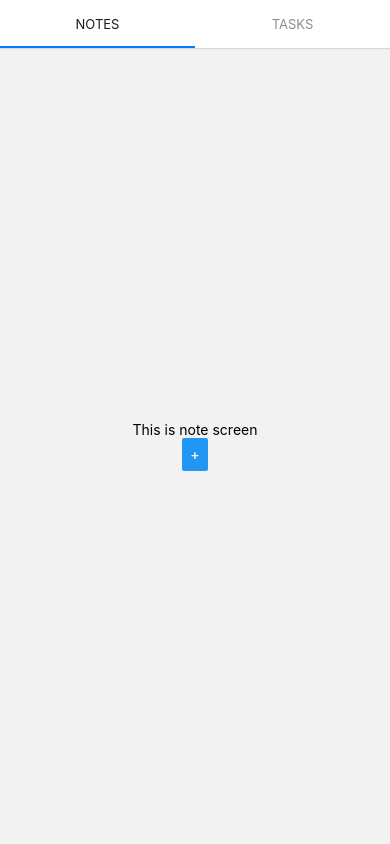
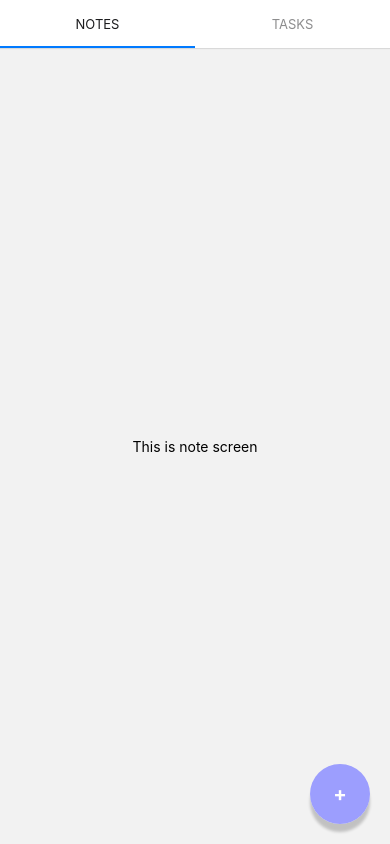
Before and after one commit to myoaung99/react-native-note-app, a React Native app: screen /Notes in a window 390 px wide. Built offline with nearby package versions, Linux system fonts and the light colour scheme.

Commit message:
added floating button

```diff
--- a/components/CornarButton.js
+++ b/components/CornarButton.js
@@ -1,10 +1,25 @@
 import React from "react";
-import { Button, View, StyleSheet } from "react-native";
+import {
+  Button,
+  View,
+  StyleSheet,
+  Text,
+  Pressable,
+  Platform,
+} from "react-native";
 
 const CornarButton = () => {
   return (
-    <View style={styles.button}>
-      <Button title="+" onPress={() => console.log("cornar btn")} />
+    <View style={styles.outerContainer}>
+      <Pressable
+        style={styles.buttonContainer}
+        android_ripple={{ color: "#6869ab" }}
+        // TODO: add ripple effect on iOS
+      >
+        <View style={styles.button}>
+          <Text style={styles.buttonText}>+</Text>
+        </View>
+      </Pressable>
     </View>
   );
 };
@@ -12,5 +27,39 @@ const CornarButton = () => {
 export default CornarButton;
 
 const styles = StyleSheet.create({
-  button: {},
+  outerContainer: {
+    position: "absolute",
+    bottom: 0,
+    right: 0,
+    margin: 20,
+    borderRadius: 30,
+    overflow: Platform.OS === "android" ? "hidden" : "visible",
+
+    elevation: 8,
+    // TODO: test this shadow effect on iPhone
+    // ios shandow
+    shadowColor: "black",
+    shadowOffset: { width: 0, height: 8 },
+    shadowOpacity: 0.2,
+    shadowRadius: 3,
+  },
+
+  buttonContainer: {
+    width: 60,
+    height: 60,
+    backgroundColor: "#9C9EFE",
+    borderRadius: 30,
+  },
+
+  button: {
+    flex: 1,
+    justifyContent: "center",
+    alignItems: "center",
+  },
+
+  buttonText: {
+    color: "white",
+    fontSize: 20,
+    fontWeight: "bold",
+  },
 });
```
